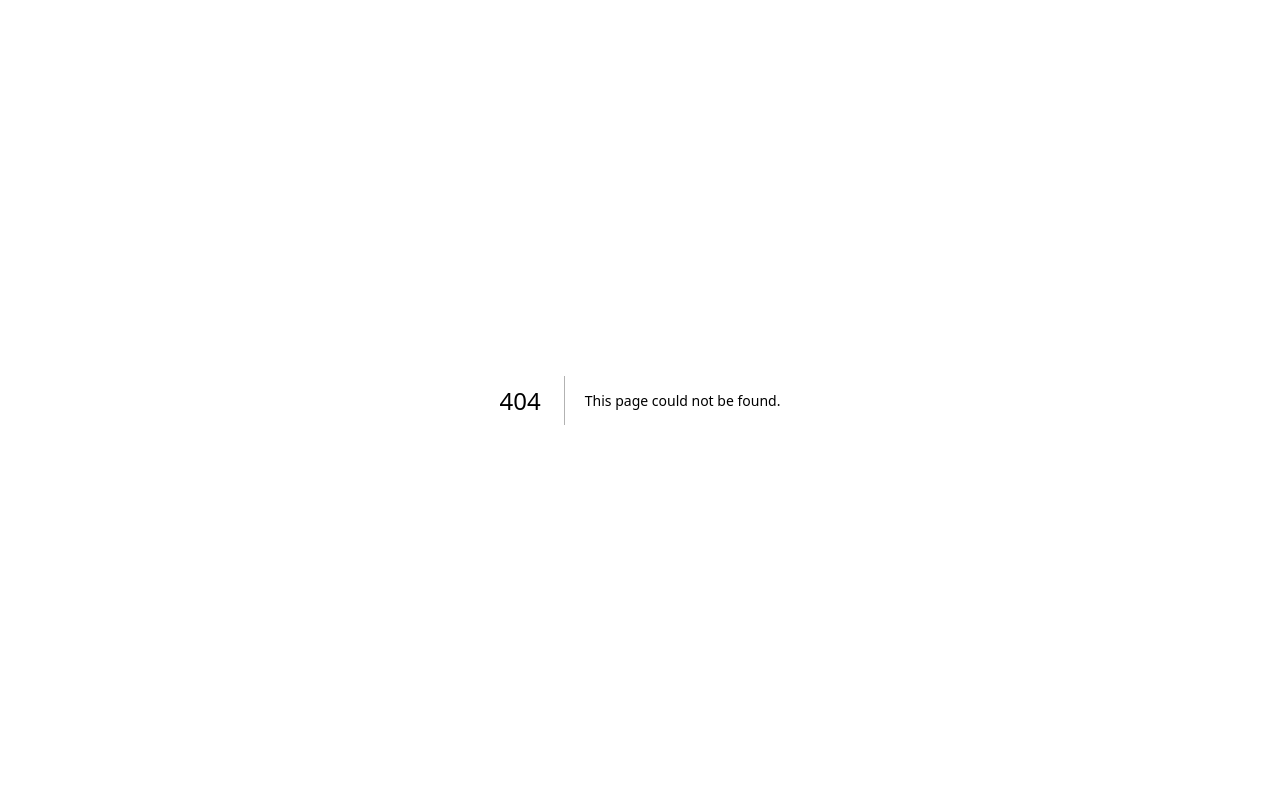
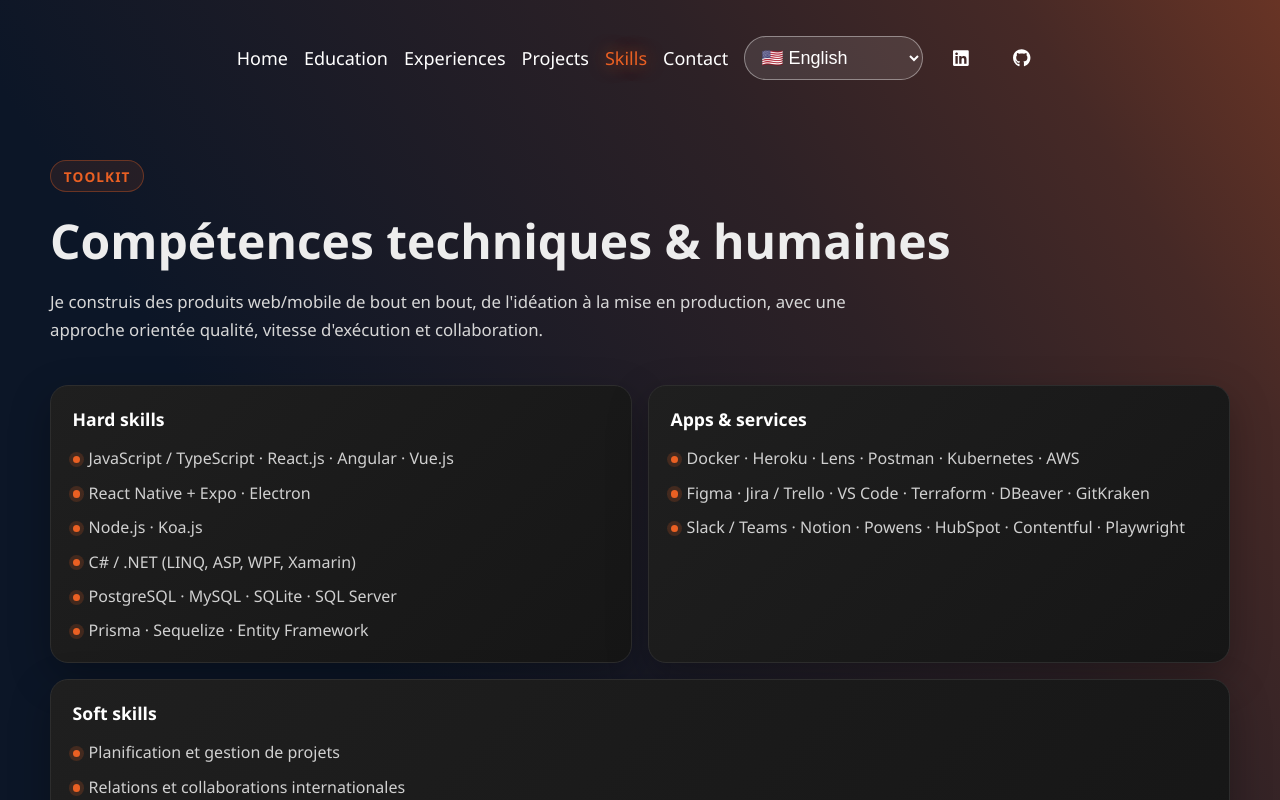
Before and after one commit to GomesN95/portfolio, a Next.js app: page /en/skills in a window 1280 px wide. Before the commit this address had no page. Shown: the top 800 px of the page. Built offline with nearby package versions, Linux system fonts and the light colour scheme.

Commit message:
Add localized skills page with styled sections

```diff
--- /dev/null
+++ b/src/app/[locale]/skills/page.module.scss
@@ -0,0 +1,94 @@
+.skillsPage {
+  width: min(1180px, calc(100% - 32px));
+  margin: 0 auto;
+  padding: 4rem 0 5rem;
+}
+
+.hero {
+  margin-bottom: 2.5rem;
+
+  .kicker {
+    display: inline-block;
+    margin-bottom: 1rem;
+    font-size: 0.85rem;
+    font-weight: 700;
+    letter-spacing: 0.08em;
+    text-transform: uppercase;
+    color: var(--primary);
+    background: color-mix(in srgb, var(--primary) 10%, transparent);
+    border: 1px solid color-mix(in srgb, var(--primary) 35%, transparent);
+    border-radius: 999px;
+    padding: 0.35rem 0.8rem;
+  }
+
+  h1 {
+    font-size: clamp(2rem, 4vw, 3rem);
+    margin-bottom: 0.9rem;
+  }
+
+  .subtitle {
+    max-width: 820px;
+    font-size: 1.05rem;
+    line-height: 1.7;
+    color: #d7d7d7;
+  }
+}
+
+.grid {
+  display: grid;
+  grid-template-columns: repeat(12, 1fr);
+  gap: 1rem;
+}
+
+.card {
+  grid-column: span 6;
+  background: linear-gradient(135deg, #1f1f1f 0%, #161616 100%);
+  border: 1px solid #2d2d2d;
+  border-radius: 18px;
+  padding: 1.35rem 1.35rem 1.15rem;
+  box-shadow: 0 14px 40px rgba(0, 0, 0, 0.28);
+
+  h2 {
+    font-size: 1.1rem;
+    margin-bottom: 0.95rem;
+    color: #fff;
+  }
+
+  ul {
+    list-style: none;
+    display: grid;
+    gap: 0.6rem;
+    padding: 0;
+    margin: 0;
+  }
+
+  li {
+    position: relative;
+    padding-left: 1rem;
+    line-height: 1.55;
+    color: #d0d0d0;
+
+    &::before {
+      content: "";
+      width: 0.45rem;
+      height: 0.45rem;
+      border-radius: 999px;
+      background: var(--primary);
+      position: absolute;
+      left: 0;
+      top: 0.6rem;
+      box-shadow: 0 0 0 4px color-mix(in srgb, var(--primary) 18%, transparent);
+    }
+  }
+}
+
+.soft {
+  grid-column: span 12;
+}
+
+@media (max-width: 900px) {
+  .card,
+  .soft {
+    grid-column: span 12;
+  }
+}
--- /dev/null
+++ b/src/app/[locale]/skills/page.tsx
@@ -0,0 +1,68 @@
+import { notFound } from "next/navigation";
+
+import { isLocale } from "@/i18n/config";
+import { getDictionary } from "@/i18n/dictionaries";
+
+import styles from "./page.module.scss";
+
+export async function generateMetadata({ params }: { params: Promise<{ locale: string }> }) {
+  const { locale } = await params;
+  if (!isLocale(locale)) return {};
+
+  const dictionary = getDictionary(locale);
+
+  return {
+    title: dictionary.skills.metadataTitle,
+    description: dictionary.skills.metadataDescription,
+  };
+}
+
+export default async function SkillsPage({ params }: { params: Promise<{ locale: string }> }) {
+  const { locale } = await params;
+
+  if (!isLocale(locale)) {
+    notFound();
+  }
+
+  const dictionary = getDictionary(locale);
+  const sections = dictionary.skills.sections;
+
+  return (
+    <div className={styles.skillsPage}>
+      <section className={styles.hero}>
+        <p className={styles.kicker}>{dictionary.skills.kicker}</p>
+        <h1>{dictionary.skills.title}</h1>
+        <p className={styles.subtitle}>{dictionary.skills.intro}</p>
+      </section>
+
+      <section className={styles.grid}>
+        <article className={styles.card}>
+          <h2>{sections.hard.title}</h2>
+          <ul>
+            {sections.hard.items.map((item) => (
+              <li key={item}>{item}</li>
+            ))}
+          </ul>
+        </article>
+
+        <article className={styles.card}>
+          <h2>{sections.services.title}</h2>
+          <ul>
+            {sections.services.items.map((item) => (
+              <li key={item}>{item}</li>
+            ))}
+          </ul>
+        </article>
+
+        <article className={`${styles.card} ${styles.soft}`}>
+          <h2>{sections.soft.title}</h2>
+          <ul>
+            {sections.soft.items.map((item) => (
+              <li key={item}>{item}</li>
+            ))}
+          </ul>
+        </article>
+      </section>
+    </div>
+  );
+}
--- a/src/components/header/header.tsx
+++ b/src/components/header/header.tsx
@@ -23,6 +23,7 @@
     { href: `/${props.locale}/education`, label: dictionary.nav.education },
     { href: `/${props.locale}/experiences`, label: dictionary.nav.experiences },
     { href: `/${props.locale}/projects`, label: dictionary.nav.projects },
+    { href: `/${props.locale}/skills`, label: dictionary.nav.skills },
     { href: `/${props.locale}/contact`, label: dictionary.nav.contact },
   ];
 
--- a/src/i18n/dictionaries.ts
+++ b/src/i18n/dictionaries.ts
@@ -7,6 +7,7 @@
       education: "Education",
       experiences: "Experiences",
       projects: "Projects",
+      skills: "Skills",
       contact: "Contact",
       openMenu: "Open navigation menu",
       closeMenu: "Close navigation menu",
@@ -44,6 +45,44 @@
       },
       metadataTitle: "Projects & Portfolio",
       metadataDescription: "Selection of projects delivered or led by Nicolas Gomes, with context, stack, and role.",
+    },
+    skills: {
+      kicker: "Toolkit",
+      title: "Compétences techniques & humaines",
+      intro: "Je construis des produits web/mobile de bout en bout, de l'idéation à la mise en production, avec une approche orientée qualité, vitesse d'exécution et collaboration.",
+      metadataTitle: "Skills & Tech Stack",
+      metadataDescription: "Vue d'ensemble des compétences techniques, outils, services et soft skills de Nicolas Gomes.",
+      sections: {
+        hard: {
+          title: "Hard skills",
+          items: [
+            "JavaScript / TypeScript · React.js · Angular · Vue.js",
+            "React Native + Expo · Electron",
+            "Node.js · Koa.js",
+            "C# / .NET (LINQ, ASP, WPF, Xamarin)",
+            "PostgreSQL · MySQL · SQLite · SQL Server",
+            "Prisma · Sequelize · Entity Framework",
+          ],
+        },
+        services: {
+          title: "Apps & services",
+          items: [
+            "Docker · Heroku · Lens · Postman · Kubernetes · AWS",
+            "Figma · Jira / Trello · VS Code · Terraform · DBeaver · GitKraken",
+            "Slack / Teams · Notion · Powens · HubSpot · Contentful · Playwright",
+          ],
+        },
+        soft: {
+          title: "Soft skills",
+          items: [
+            "Planification et gestion de projets",
+            "Relations et collaborations internationales",
+            "Esprit d'analyse et résolution de problèmes",
+            "Adaptabilité et polyvalence",
+            "Gestion du stress et prise d’initiative",
+          ],
+        },
+      },
     },
     contact: {
       firstName: "First Name",
@@ -88,6 +127,7 @@
       education: "Formation",
       experiences: "Expériences",
       projects: "Projets",
+      skills: "Compétences",
       contact: "Contact",
       openMenu: "Ouvrir le menu de navigation",
       closeMenu: "Fermer le menu de navigation",
@@ -125,6 +165,44 @@
       },
       metadataTitle: "Projets & Portfolio",
       metadataDescription: "Sélection de projets livrés ou pilotés par Nicolas Gomes, avec contexte, stack et rôle.",
+    },
+    skills: {
+      kicker: "Boîte à outils",
+      title: "Compétences techniques & humaines",
+      intro: "Je conçois et livre des produits web/mobile de bout en bout, avec un focus constant sur la qualité, la rapidité d'exécution et la collaboration.",
+      metadataTitle: "Compétences & Stack technique",
+      metadataDescription: "Vue d'ensemble des compétences techniques, outils, services et soft skills de Nicolas Gomes.",
+      sections: {
+        hard: {
+          title: "Hard skills",
+          items: [
+            "JavaScript / TypeScript · React.js · Angular · Vue.js",
+            "React Native + Expo · Electron",
+            "Node.js · Koa.js",
+            "C# / .NET (LINQ, ASP, WPF, Xamarin)",
+            "PostgreSQL · MySQL · SQLite · SQL Server",
+            "Prisma · Sequelize · Entity Framework",
+          ],
+        },
+        services: {
+          title: "Apps & services",
+          items: [
+            "Docker · Heroku · Lens · Postman · Kubernetes · AWS",
+            "Figma · Jira / Trello · VS Code · Terraform · DBeaver · GitKraken",
+            "Slack / Teams · Notion · Powens · HubSpot · Contentful · Playwright",
+          ],
+        },
+        soft: {
+          title: "Soft skills",
+          items: [
+            "Planification et gestion de projets",
+            "Relations et collaborations internationales",
+            "Esprit d'analyse et résolution de problèmes",
+            "Adaptabilité et polyvalence",
+            "Gestion du stress et prise d’initiative",
+          ],
+        },
+      },
     },
     contact: {
       firstName: "Prénom",
@@ -169,6 +247,7 @@
       education: "Formação",
       experiences: "Experiências",
       projects: "Projetos",
+      skills: "Skills",
       contact: "Contato",
       openMenu: "Abrir menu de navegação",
       closeMenu: "Fechar menu de navegação",
@@ -206,6 +285,44 @@
       },
       metadataTitle: "Projetos & Portfólio",
       metadataDescription: "Seleção de projetos entregues ou liderados por Nicolas Gomes, com contexto, stack e função.",
+    },
+    skills: {
+      kicker: "Toolkit",
+      title: "Competências técnicas & comportamentais",
+      intro: "Crio e entrego produtos web/mobile ponta a ponta, com foco em qualidade, velocidade de execução e colaboração entre times.",
+      metadataTitle: "Skills & Stack técnica",
+      metadataDescription: "Visão geral das competências técnicas, ferramentas, serviços e soft skills de Nicolas Gomes.",
+      sections: {
+        hard: {
+          title: "Hard skills",
+          items: [
+            "JavaScript / TypeScript · React.js · Angular · Vue.js",
+            "React Native + Expo · Electron",
+            "Node.js · Koa.js",
+            "C# / .NET (LINQ, ASP, WPF, Xamarin)",
+            "PostgreSQL · MySQL · SQLite · SQL Server",
+            "Prisma · Sequelize · Entity Framework",
+          ],
+        },
+        services: {
+          title: "Apps & services",
+          items: [
+            "Docker · Heroku · Lens · Postman · Kubernetes · AWS",
+            "Figma · Jira / Trello · VS Code · Terraform · DBeaver · GitKraken",
+            "Slack / Teams · Notion · Powens · HubSpot · Contentful · Playwright",
+          ],
+        },
+        soft: {
+          title: "Soft skills",
+          items: [
+            "Planejamento e gestão de projetos",
+            "Relações e colaborações internacionais",
+            "Análise crítica e resolução de problemas",
+            "Adaptabilidade e versatilidade",
+            "Gestão do estresse e proatividade",
+          ],
+        },
+      },
     },
     contact: {
       firstName: "Nome",
```
